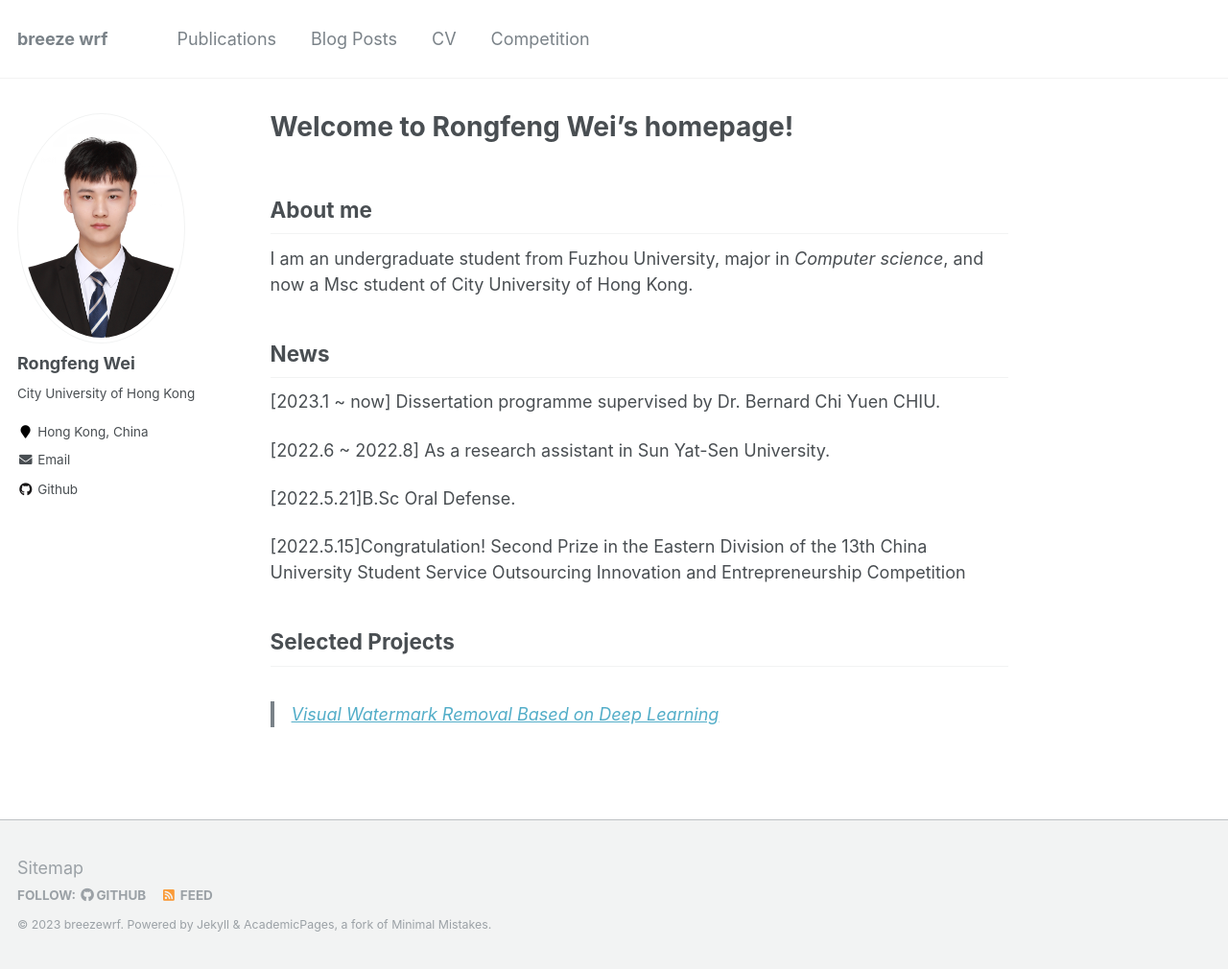
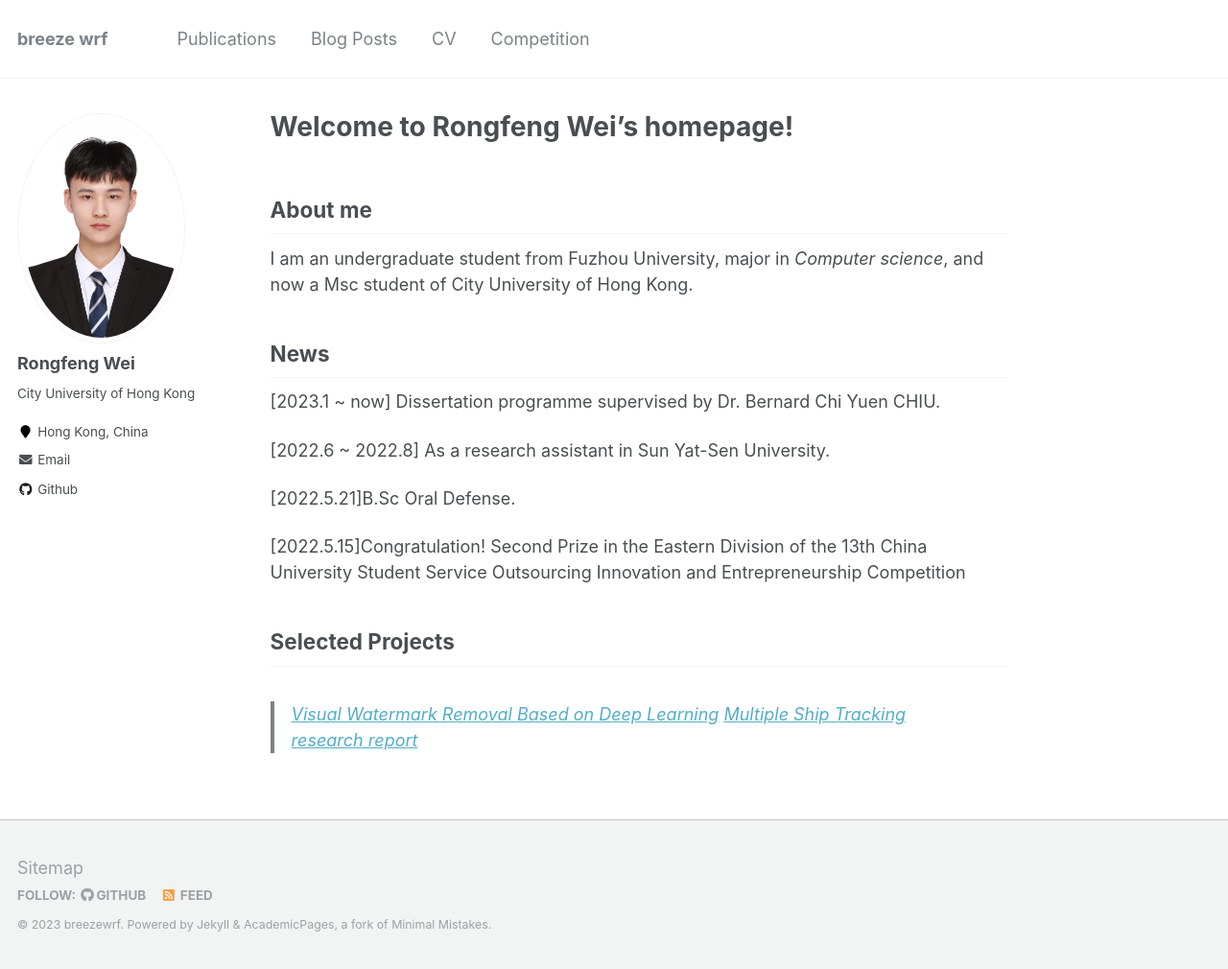
Before and after one commit to Breezewrf/breezewrf.github.io, a Jekyll site: the page built from _pages/about.md, in a window 1280 px wide and 1010 px high. Shown: the whole window at 96% size. Built offline with Jekyll 4.4.1, drawn with Linux system fonts in a browser that asks for light colours.

Commit message:
update project

```diff
--- a/_pages/about.md
+++ b/_pages/about.md
@@ -23,4 +23,4 @@ I am an undergraduate student from Fuzhou University, major in *Computer science
 
 ## Selected Projects
 > [Visual Watermark Removal Based on Deep Learning](/files/Visual%20Watermark%20Removal%20Based%20on%20Deep%20Learning.pdf)
->
+> [Multiple Ship Tracking research report](/files/Multiple%20Ship%20Tracking%20research%20report.pdf)
```
